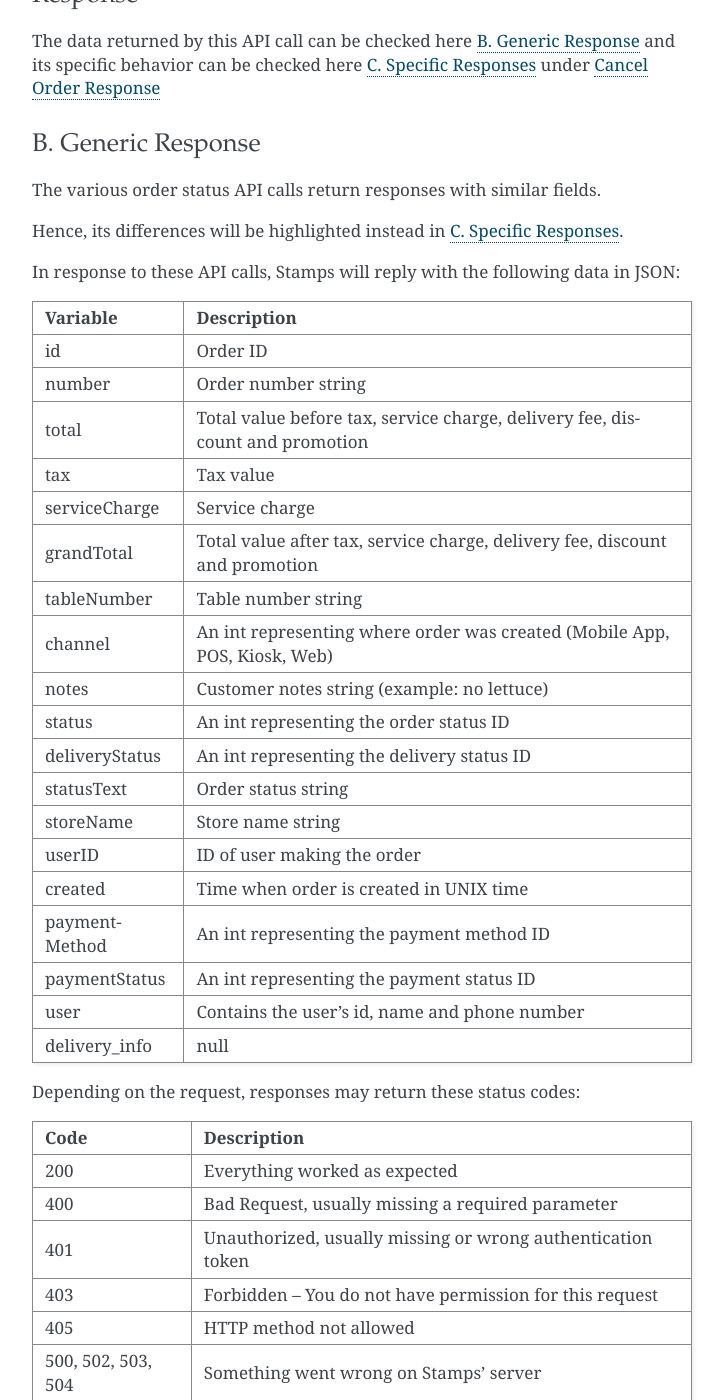
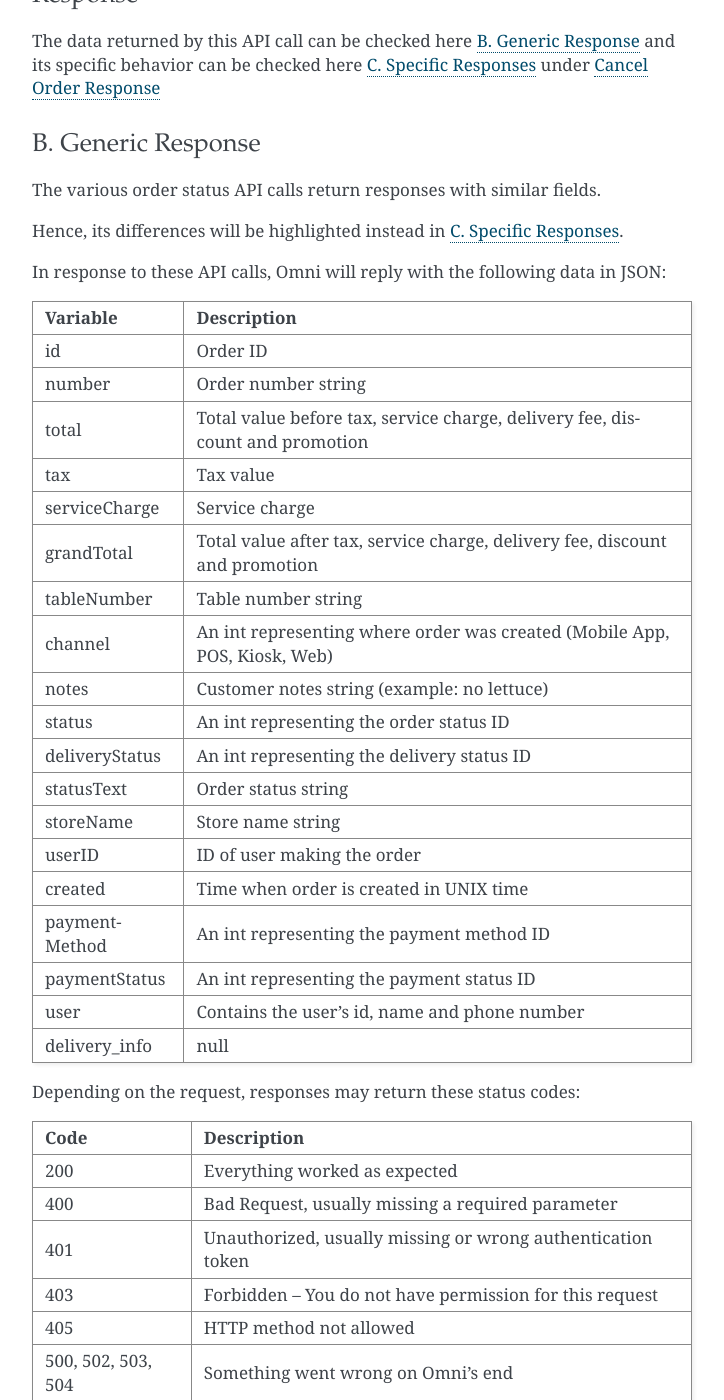
Before and after one commit to ui/stamps-api-docs, a Sphinx documentation site: the page built from source/order_status.rst, in a window 1280 px wide and 1400 px high, scrolled down 4448 px. Shown: the whole window, without its empty margins (388-1112 px from the left). Built offline with Sphinx 7.4.7, drawn with Linux system fonts in a browser that asks for light colours; some of the changed text lies outside the part shown.

Commit message:
Update order_status.rst

```diff
--- a/source/order_status.rst
+++ b/source/order_status.rst
@@ -254,7 +254,7 @@ The various order status API calls return responses with similar fields.
 
 Hence, its differences will be highlighted instead in `C. Specific Responses`_.
 
-In response to these API calls, Stamps will reply with the following data in JSON:
+In response to these API calls, Omni will reply with the following data in JSON:
 
 =================== ==================
 Variable            Description
@@ -290,7 +290,7 @@ Code                Description
 401                 Unauthorized, usually missing or wrong authentication token
 403                 Forbidden – You do not have permission for this request
 405                 HTTP method not allowed
-500, 502, 503, 504  Something went wrong on Stamps' server
+500, 502, 503, 504  Something went wrong on Omni's end
 =================== ==============================
 
 
```
Also changed, not shown: other parts of source/order_status.rst (+8 -8 lines).
